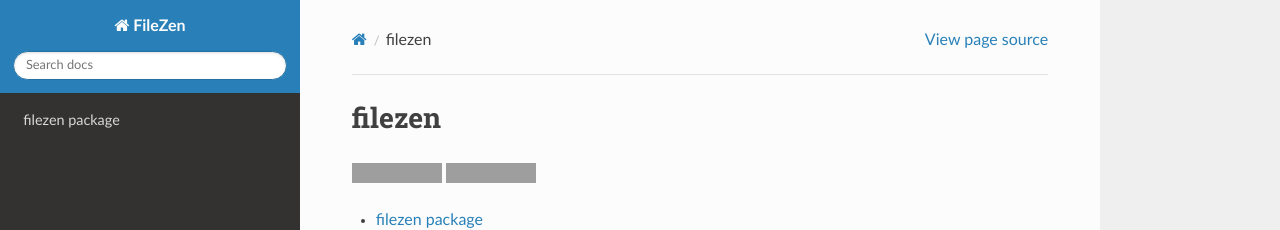
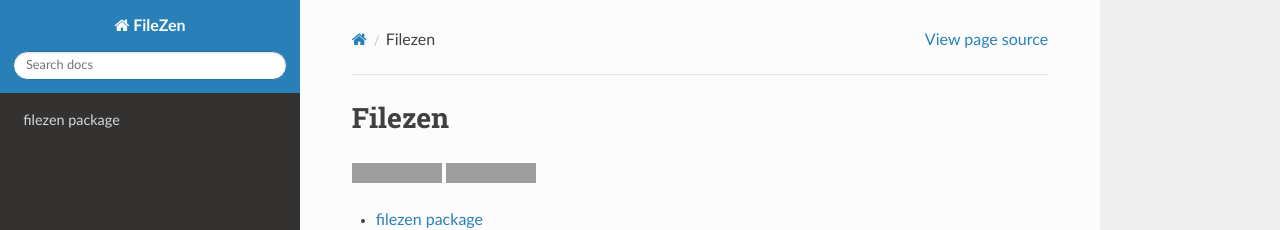
Before and after one commit to ab-anand/Filezen, a Sphinx documentation site: the page built from docs/source/index.rst, in a window 1280 px wide and 1045 px high. Shown: the top 230 px of the window. Built offline with Sphinx 7.4.7 and the Read the Docs theme 2.0.0, drawn with Linux system fonts in a browser that asks for light colours; grey boxes are pictures that could not be loaded.

```diff
--- a/docs/source/index.rst
+++ b/docs/source/index.rst
@@ -1,7 +1,7 @@
 .. INCLUDE:: badges.rst
 
 
-filezen
+Filezen
 =======
 |readthedocs.org| |license|
 
```
Also changed, not shown: README.md (+3 -1 lines).
